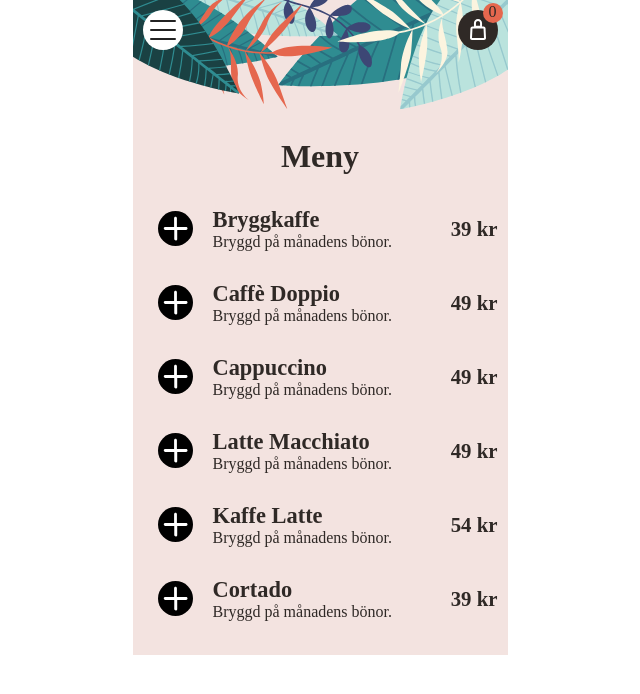
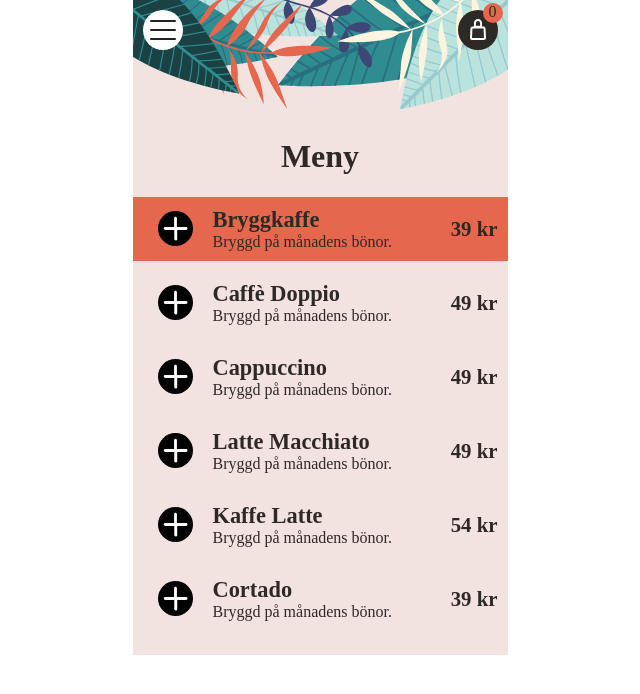
Before and after one commit to Kybbe/fire-turtles, a React (Create React App) app: page / in a window 1280 px wide. In both pictures the pointer is over the item 640 px from the left and 228 px from the top of the page. Shown: the top 694 px of the page, without its empty margins (320-960 px from the left). Built offline with nearby package versions, Linux system fonts and the light colour scheme.

Commit message:
Update App.css

```diff
--- a/src/App.css
+++ b/src/App.css
@@ -295,3 +295,6 @@ nav a:hover {
   background-color: rgba(0, 0, 0, 0.198);
   z-index: 1;
 }
+.h1:hover, h2:hover,  li:hover{
+  background: #E5674E;
+}
```
